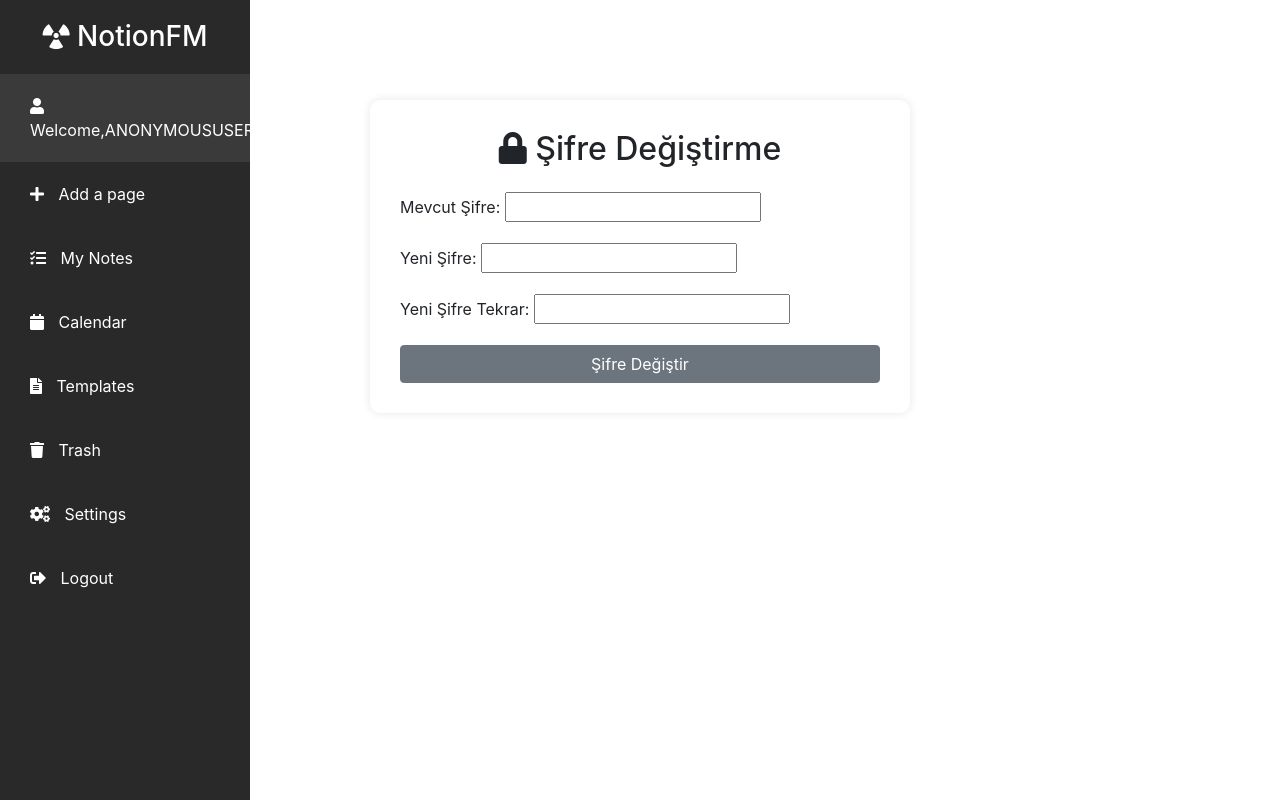
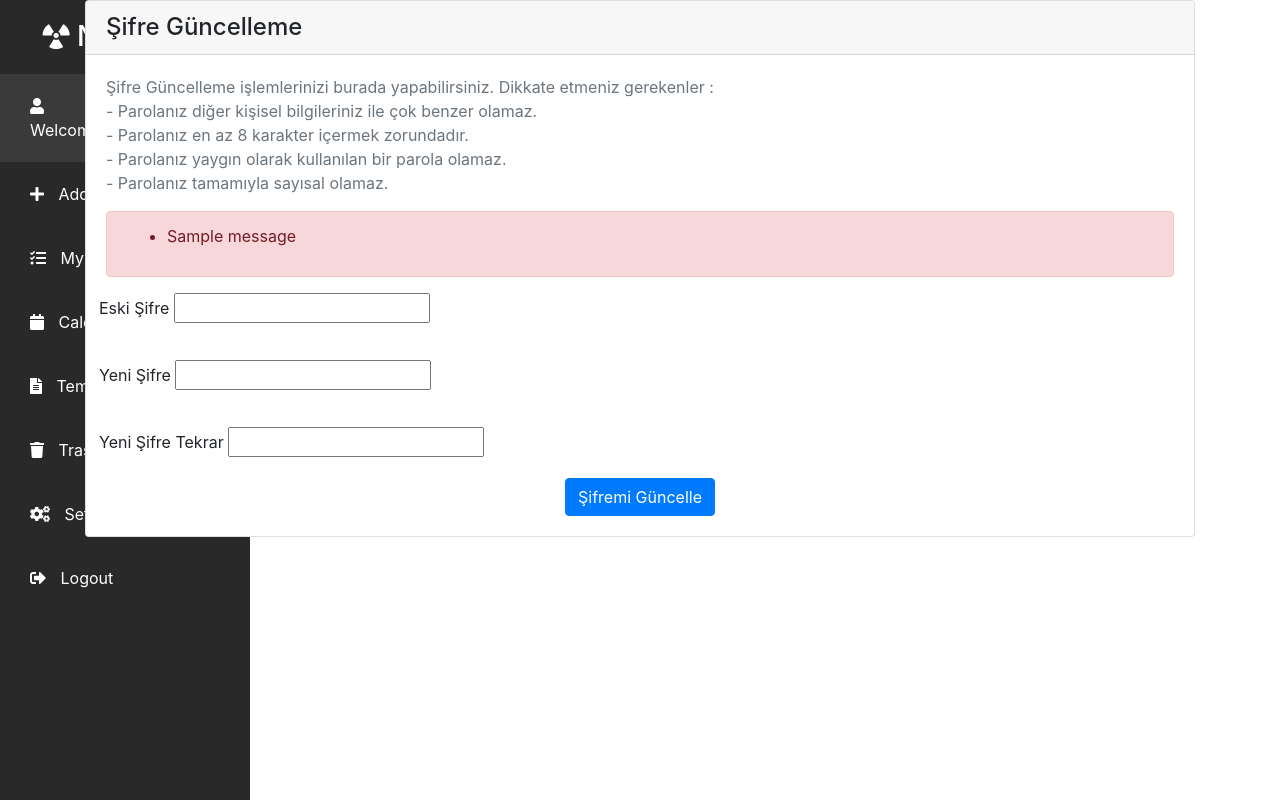
Before and after one commit to f-yamak/NotionClone, a Django app: template templates/members_settings.html in a window 1280 px wide. Run offline with Django 4.2, Linux system fonts and the light colour scheme; the template is opened without the code that fills it: most values are stand-ins (such as "Sample title", 1, 10 or a date in 2020); one stand-in notice (Sample message) is shown; form fields are guessed from the names that the template uses; some libraries are stand-ins or nearby versions.

Commit message:
Resolved merge conflict in block/views.py

```diff
--- a/account/urls.py
+++ b/account/urls.py
@@ -1,8 +1,12 @@
 from django.urls import path
 from . import views
+from .views import change_password
+
 
 urlpatterns = [
         path('login/', views.user_login, name='user_login'),
         path("register/",views.user_register ,name="user_register"),
         path("logout/",views.user_logout ,name="user_logout"),
+        path('change-password/', change_password, name='change_password'),
+
     ]
--- a/block/urls.py
+++ b/block/urls.py
@@ -1,5 +1,7 @@
 from django.urls import path
 from . import views
+from .views import *
+
 
 urlpatterns = [
 
--- a/templates/members_settings.html
+++ b/templates/members_settings.html
@@ -35,33 +35,66 @@
     {% include 'includes/sidebar.html' %}
 
     <div class="container">
-        <div class="row justify-content-center">
-            <div class="col-md-6">
-                <div class="form-container">
-                    <h2 class="text-center mb-4"><i class="fas fa-lock"></i> Şifre Değiştirme</h2>
-                    <form method="post">
-                        {% csrf_token %}
-                        <div class="form-group">
-                            <label for="current_password">Mevcut Şifre:</label>
-                            {{ form.old_password }}
+        <div class="row">
+            <div class="col-lg-12">
+                <div class="card">
+                    <div class="card-header align-items-center d-flex">
+                        <h4 class="card-title mb-0 flex-grow-1">Şifre Güncelleme</h4>
+                        <div class="flex-shrink-0">
 
                         </div>
+                    </div><!-- end card header -->
 
-                        <div class="form-group">
-                            <label for="new_password1">Yeni Şifre:</label>
-                            {{ form.new_password1 }}
+                    <div class="card-body">
+                        <p class="text-muted">Şifre Güncelleme işlemlerinizi burada yapabilirsiniz. Dikkate etmeniz gerekenler :<br/>
+                            - Parolanız diğer kişisel bilgileriniz ile çok benzer olamaz.<br/>
+- Parolanız en az 8 karakter içermek zorundadır.<br/>
+- Parolanız yaygın olarak kullanılan bir parola olamaz.<br/>
+- Parolanız tamamıyla sayısal olamaz.
+                        </p>
+                        {% if messages %}
+                        <div class="alert alert-danger">
+                            <ul>
+                                {% for message in messages %}
+                                <li>{{ message }}</li>
+
+                                {% endfor %}
+                            </ul>
                         </div>
+                        {% endif %}
+                        <form class="row g-3" method="POST">
+                            {% csrf_token %}
+                            <div class="mb-3">
+                                <label for="id_old_password" class="form-label">Eski Şifre</label>
+                                {{ form.old_password }}
+                            </div>
+                            <div class="mb-3">
+                                <label for="id_new_password1" class="form-label">Yeni Şifre</label>
+                                {{ form.new_password1 }}
+                            </div>
+                            <div class="mb-3">
+                                <label for="id_new_password2" class="form-label">Yeni Şifre Tekrar</label>
+                                {{ form.new_password2 }}
+                            </div>
+                            <button type="submit" class="btn btn-primary btn-animation waves-effect waves-light" style="display: block; margin: 0 auto; width: 150px " data-text="Şifremi Güncelle"><span>Şifremi Güncelle</span></button>
+                        </form>
 
-                        <div class="form-group">
-                            <label for="new_password2">Yeni Şifre Tekrar:</label>
-                            {{ form.new_password2 }}
+
+
+
+
+
                         </div>
+                    </div>
+                </div> <!-- end col -->
 
-                        <button type="submit" class="btn btn-secondary btn-block">Şifre Değiştir</button>
-                    </form>
+            </div>
+            <!-- end row -->
 
-                </div>
-            </div>
         </div>
+
+    </div> <!-- container-fluid -->
+</div>
+<!-- End Page-content -->
     </div>
 {% endblock %}
```
Also changed, not shown: account/forms.py (+4 -8 lines), account/views.py (+16 -32 lines), block/views.py (+15 -2 lines).
